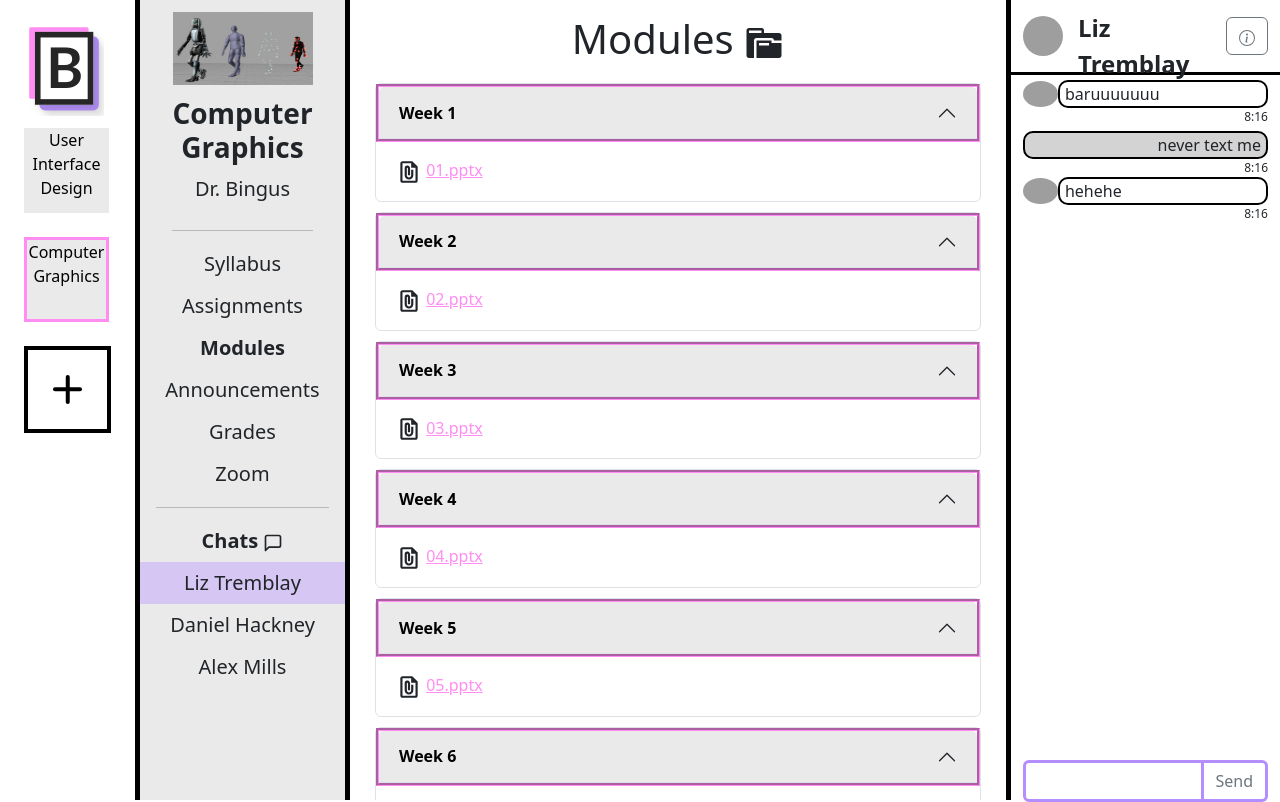
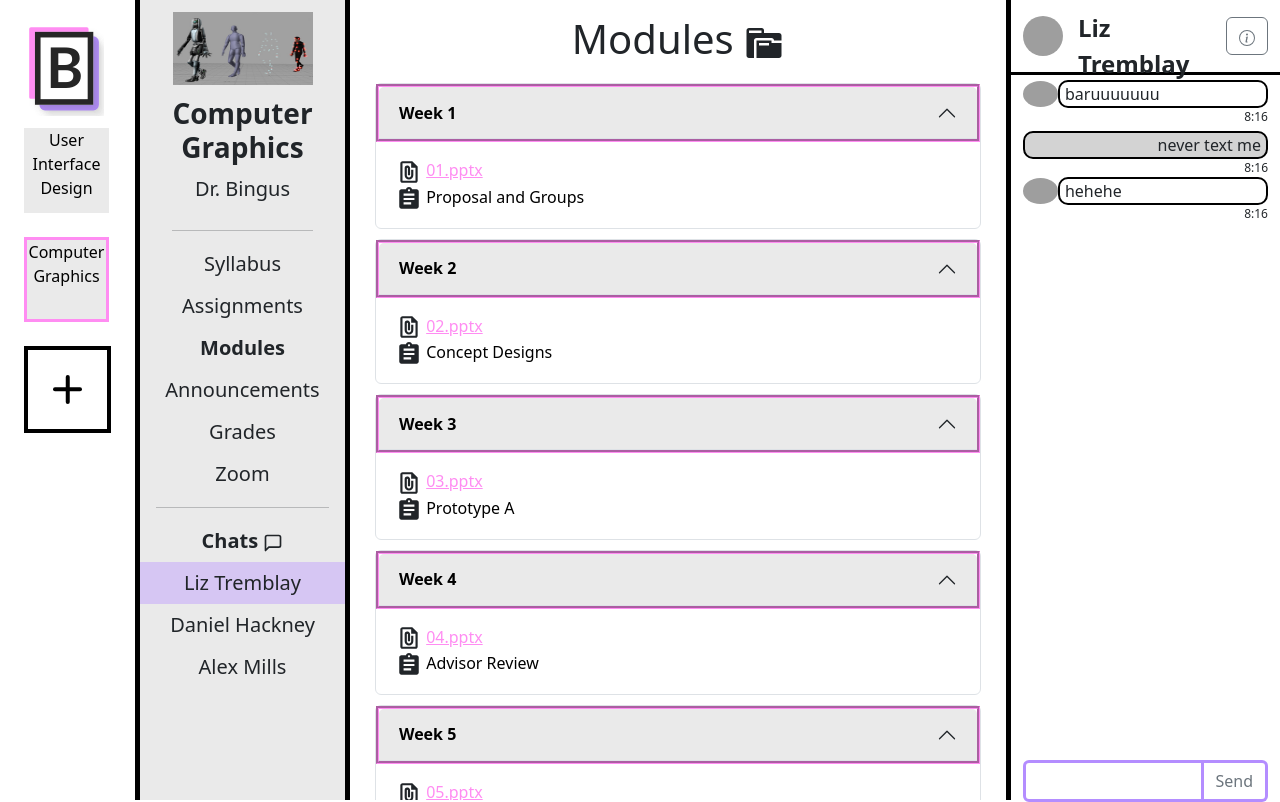
Before and after one commit to corncob567/AlternaCanvas, a React (Create React App) app: page /seniordesign/modules in a window 1280 px wide. Built offline with nearby package versions, Linux system fonts and the light colour scheme; grey boxes are pictures that could not be loaded; a web font is replaced by a local one.

Commit message:
Adding assignments to modules

```diff
--- a/src/components/pages/modules/modulelist.jsx
+++ b/src/components/pages/modules/modulelist.jsx
@@ -28,21 +28,21 @@ const modules = [
         title: "Let's get technical (week 4)",
         downloads: ['04-01-web-p1.pptx', '04-02-html-css.pptx', '04-03-css.pptx'],
         pages: [],
-        assignments: [[1, 'Assignment 1']],
+        assignments: [[1, 'React Tutorial']],
         courseId: "ui"
     },
     {
         title: "Let's get technical (week 5)",
         downloads: ['05-01-javascript-p1.pptx', '05-02-javascript-p1.pptx', '05-03-javascript-p1.pptx'],
         pages: [],
-        assignments: [],
+        assignments: [[2, 'React Webpage 1'], [3, 'React Webpage 2']],
         courseId: "ui"
     },
     {
         title: "Graphic Design, Layout, Color (week 6)",
         downloads: ['06-01-design-principles-p1.pptx', '06-02-design-principles-p2.pptx', '06-03-design-principles-color.pptx'],
         pages: [],
-        assignments: [[2, 'Assignment 2']],
+        assignments: [[4, 'React Final Project']],
         courseId: "ui"
     },
     {
@@ -56,35 +56,35 @@ const modules = [
         title: "Week 1",
         downloads: ['01.pptx'],
         pages: [],
-        assignments: [],
+        assignments: [[1, 'Proposal and Groups']],
         courseId: "seniordesign"
     },
     {
         title: "Week 2",
         downloads: ['02.pptx'],
         pages: [],
-        assignments: [],
+        assignments: [[2, 'Concept Designs']],
         courseId: "seniordesign"
     },
     {
         title: "Week 3",
         downloads: ['03.pptx'],
         pages: [],
-        assignments: [],
+        assignments: [[3, 'Prototype A']],
         courseId: "seniordesign"
     },
     {
         title: "Week 4",
         downloads: ['04.pptx'],
         pages: [],
-        assignments: [],
+        assignments: [[4, 'Advisor Review']],
         courseId: "seniordesign"
     },
     {
         title: "Week 5",
         downloads: ['05.pptx'],
         pages: [],
-        assignments: [],
+        assignments: [[5, 'User Interviews']],
         courseId: "seniordesign"
     },
     {
@@ -98,7 +98,7 @@ const modules = [
         title: "Week 7",
         downloads: ['07.pptx'],
         pages: [],
-        assignments: [],
+        assignments: [[6, 'Prototype B']],
         courseId: "seniordesign"
     },
     {
@@ -119,7 +119,7 @@ const modules = [
         title: "Week 2",
         downloads: ['02-01.pptx', '02-02.pptx', '02-03.pptx'],
         pages: [],
-        assignments: [],
+        assignments: [[1, 'Assignment 1']],
         courseId: "compg"
     },
     {
@@ -133,7 +133,7 @@ const modules = [
         title: "Week 4",
         downloads: ['04-01.pptx', '04-02.pptx', '04-03.pptx'],
         pages: [],
-        assignments: [],
+        assignments: [[2, 'Assignment 2']],
         courseId: "compg"
     },
     {
@@ -147,7 +147,7 @@ const modules = [
         title: "Week 6",
         downloads: ['06-01.pptx', '06-02.pptx', '06-03.pptx'],
         pages: [],
-        assignments: [],
+        assignments: [[3, 'Assignment 3']],
         courseId: "compg"
     },
     {
--- a/src/index.js
+++ b/src/index.js
@@ -90,16 +90,19 @@ const courseInfo = ({
       dueTime: "11:59PM",
       submitted: true
     },{
+      id: 4,
       name: "Advisor Review",
       dueDate: "October 31",
       dueTime: "11:59PM",
       submitted: true
     },{
+      id: 5,
       name: "User Interviews",
       dueDate: "November 13",
       dueTime: "11:59PM",
       submitted: true
     },{
+      id: 6,
       name: "Prototype B",
       dueDate: "December 2",
       dueTime: "11:59PM",
```
